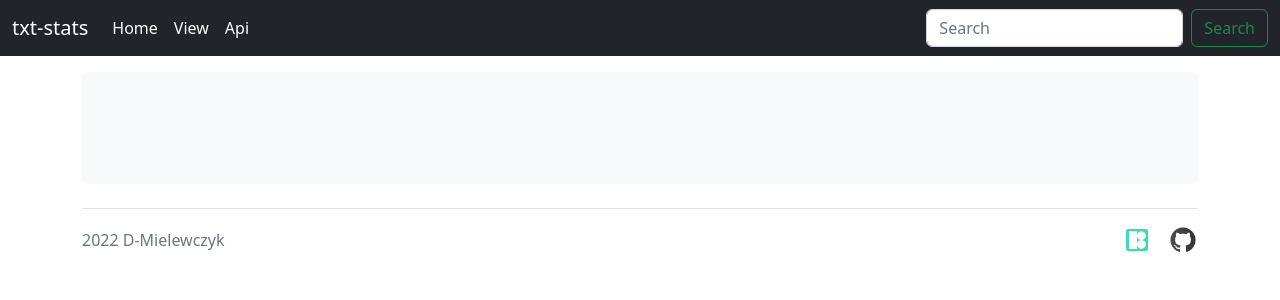
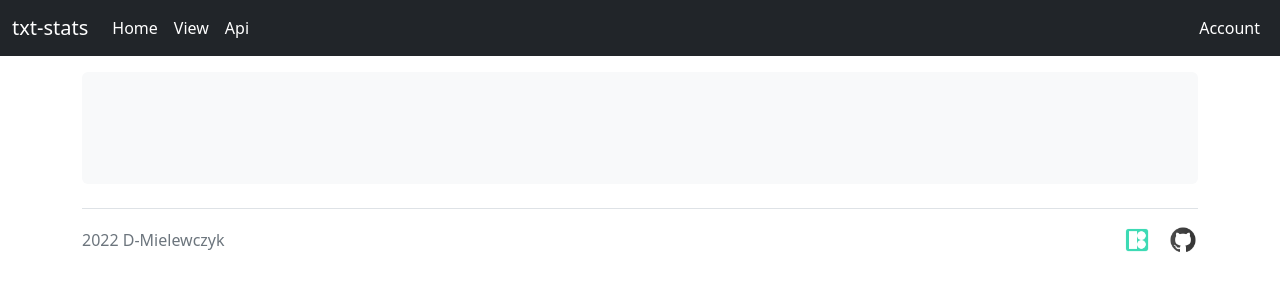
Before and after one commit to D-Mielewczyk/txt-stats, a Django app: page /view/ in a window 1280 px wide. Shown: the top 300 px of the page. Run offline with Django 4.2, Linux system fonts and the light colour scheme; data that the repository does not hold is empty.

Commit message:
'create' frontend fully working

```diff
--- a/txt_stats/analyze_txt/forms.py
+++ b/txt_stats/analyze_txt/forms.py
@@ -5,3 +5,6 @@ class AnalyzeTxt(forms.Form):
     title = forms.CharField(label="Title", max_length=2000)
     text = forms.CharField(widget=forms.Textarea(), label="Text", initial="Enter text", min_length=1, max_length=1e6)
     case_sensitive = forms.BooleanField(label="Case_sensitive", required=False)
+
+# class Register(forms.Form):
+#     username = forms.CharField(label="sername")
--- a/txt_stats/analyze_txt/templates/analyze_txt/base.html
+++ b/txt_stats/analyze_txt/templates/analyze_txt/base.html
@@ -28,10 +28,15 @@
               <a class="nav-link active" href="/api/">Api</a>
             </li>
           </ul>
-          <form class="d-flex" role="search">
-            <input class="form-control me-2" type="search" placeholder="Search" aria-label="Search">
-            <button class="btn btn-outline-success" type="submit">Search</button>
-          </form>
+          <ul class="navbar-nav ms-auto mb-2 mb-lg-0">
+              <li class="nav-item">
+                <a class="nav-link active" href="/account/">Account</a>
+              </li>
+          </ul>
+{#          <form class="d-flex" role="search">#}
+{#            <input class="form-control me-2" type="search" placeholder="Search" aria-label="Search">#}
+{#            <button class="btn btn-outline-success" type="submit">Search</button>#}
+{#          </form>#}
         </div>
       </div>
     </nav>
--- a/txt_stats/analyze_txt/templates/analyze_txt/list_analyzed.html
+++ b/txt_stats/analyze_txt/templates/analyze_txt/list_analyzed.html
@@ -2,7 +2,7 @@
 {% block content %}
     <ul>
     {% for text in texts %}
-        <li><h3><a href="http://127.0.0.1:8000/view/{{ text.id }}" class="link-dark">{{ text.title }}</a></h3></li>
+        <li><h3><a href="/view/{{ text.id }}" class="link-dark">{{ text.title }}</a></h3></li>
     {% endfor %}
     </ul>
 {% endblock %}
--- a/txt_stats/analyze_txt/views.py
+++ b/txt_stats/analyze_txt/views.py
@@ -27,11 +27,13 @@ class TextInputViews(viewsets.ModelViewSet):
 
 def home(response):
     if response.method == "POST":
-        call = requests.post("http://127.0.0.1:8000/api", data={"title": response.POST["title"],
-                                                                "text": response.POST["text"],
-                                                                "case_sensitive": response.POST["case_sensitive"]})
-        return redirect(response, f"/api/")
-        # return HttpResponse(response, str(response.POST))
+        buff = "case_sensitive" in response.POST.keys()
+        call = requests.post("http://127.0.0.1:8000/api/", data={"title": response.POST["title"],
+                                                                 "text": response.POST["text"],
+                                                                 "case_sensitive": buff})
+        call = call.json()
+        return redirect(f"/view/{call['id']}")
+
     f = AnalyzeTxt()
     return render(response, "analyze_txt/home.html", {"form": f})
 
```
Also changed, not shown: txt_stats/analyze_txt/templates/analyze_txt/account.html (added, +10 -0 lines), txt_stats/analyze_txt/utils.py (+3 -6 lines).
